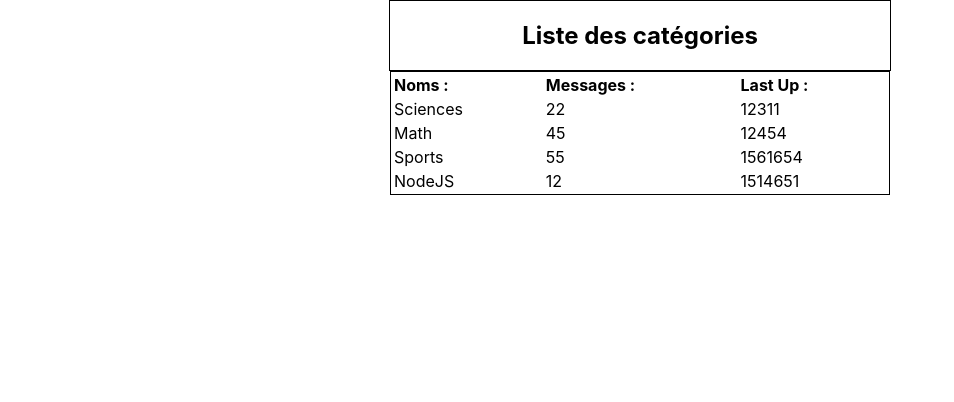
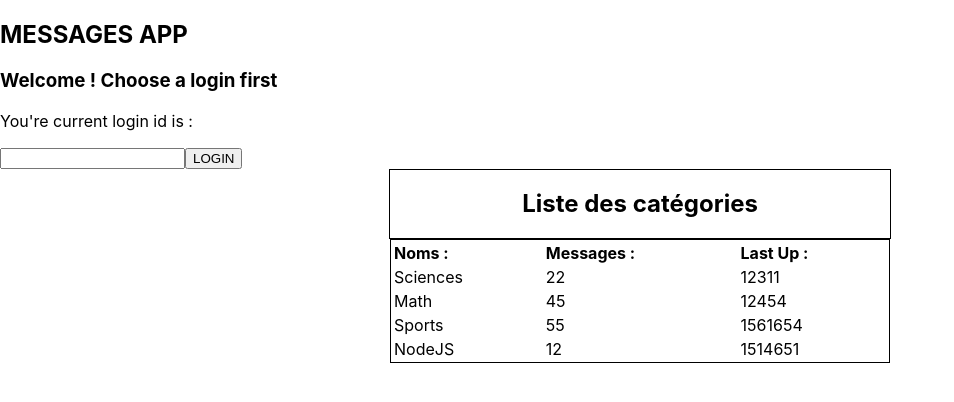
Before and after one commit to CorneNels/messages-app, a React (Create React App) app: page / in a window 1280 px wide. Shown: the top 402 px of the page, without its empty margins (0-954 px from the left). Built offline with nearby package versions, Linux system fonts and the light colour scheme.

Commit message:
display currentId

```diff
--- a/src/App.js
+++ b/src/App.js
@@ -1,5 +1,6 @@
 import Header from './components/login/login';
 import Categorie from './components/categories/categories';
+import Login from './components/login/login';
 
 const cat = [
   {id:1, nom:"Sciences", nb: 22, lastUpdate:12311},
@@ -10,7 +11,11 @@ const cat = [
 
 function App() {
   return (
-    <Categorie data = {cat} />
+    <>
+      <Login/>
+
+      <Categorie data = {cat} />
+    </>
   )
 }
 
--- a/src/components/login/login.jsx
+++ b/src/components/login/login.jsx
@@ -10,12 +10,14 @@ const Login = () => {
     const [loginId, setLoginId] = useState(" ");
 
     const [loginList, setLoginList] = useState([])
-    const currentLogin = " "
+    const [currentLogin, setCurrentLogin] = useState("")
+    //const currentLogin = " "
 
     const handleSubmit = (e) => {
         e.preventDefault();
         setLoginList(loginList => [...loginList, loginId]); // J'ajoute les valeurs de mon tableau + la dernière
-        const currentLogin = loginId
+        setCurrentLogin(loginId); // J'ajoute les valeurs de mon tableau + la dernière
+        //const currentLogin = loginId
         console.log("Current id : " + currentLogin)
         console.log(loginList)
     }
@@ -26,7 +28,7 @@ const Login = () => {
                 <div className={style.title}>
                     <h2>MESSAGES APP</h2>
                     <h3>Welcome ! Choose a login first</h3>
-                    <p>You're current login id is : {loginId}</p>
+                    <p>You're current login id is : {currentLogin}</p>
                 </div>
                 <div className={style.loginForm}>
                     <form onSubmit={handleSubmit}>
```
